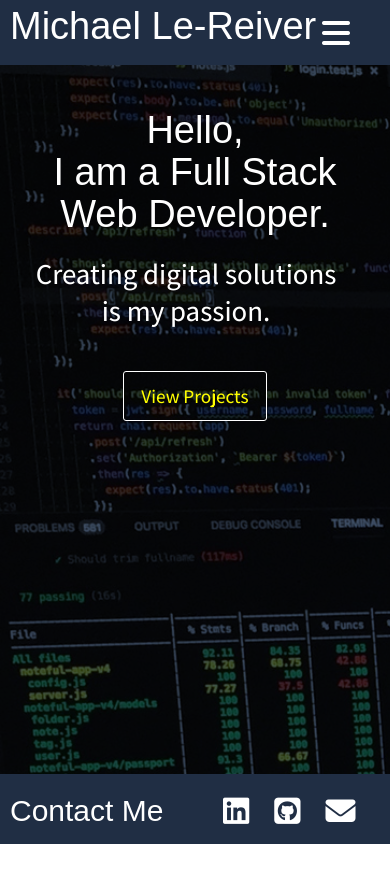
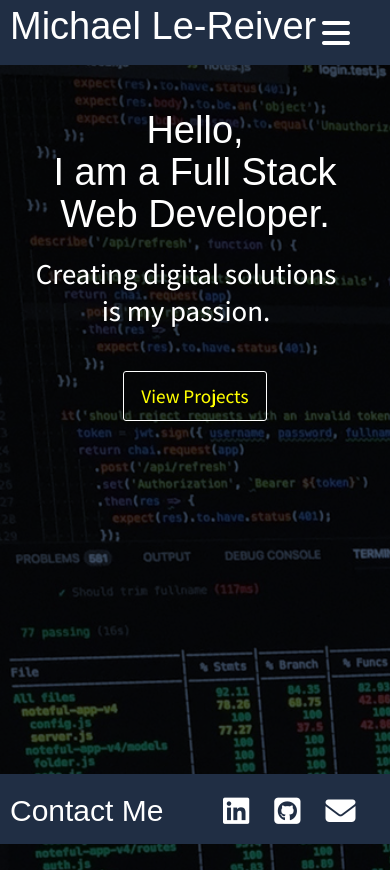
Before and after one commit to LeReiver/new-portfolio, a React (Create React App) app: page / in a window 390 px wide. Before the commit the page ends 844 px from the top, so only its background shows below. Built offline with nearby package versions, Linux system fonts and the light colour scheme; a web font is replaced by a local one.

Commit message:
added padding to bottom on small devices

```diff
--- a/package.json
+++ b/package.json
@@ -4,6 +4,7 @@
   "private": true,
   "homepage": "https://lereiver.github.io/new-portfolio/",
   "dependencies": {
+    "gh-pages": "^1.2.0",
     "react": "^16.4.1",
     "react-dom": "^16.4.1",
     "react-responsive-navbar": "^1.0.11",
--- a/src/components/about/about.css
+++ b/src/components/about/about.css
@@ -44,6 +44,7 @@ p.p2.left.about {
 
 section {
   height: 95vh;
+  padding-bottom: 100px;
 }
 
   p, p.p2,
--- a/src/components/main/main.css
+++ b/src/components/main/main.css
@@ -1,5 +1,6 @@
 main {
   height: 90vh;
+  padding-bottom: 50px;
 }
 
 .main-title {
@@ -38,6 +39,9 @@ p.p2 {
 
 
 @media only screen and (max-width: 550px) {
+  main {
+  padding-bottom: 50px;
+  }
 
   p, p.p2,
   .main-title {
```
Also changed, not shown: 1 other file (tests, documents, lock files or other folders).
